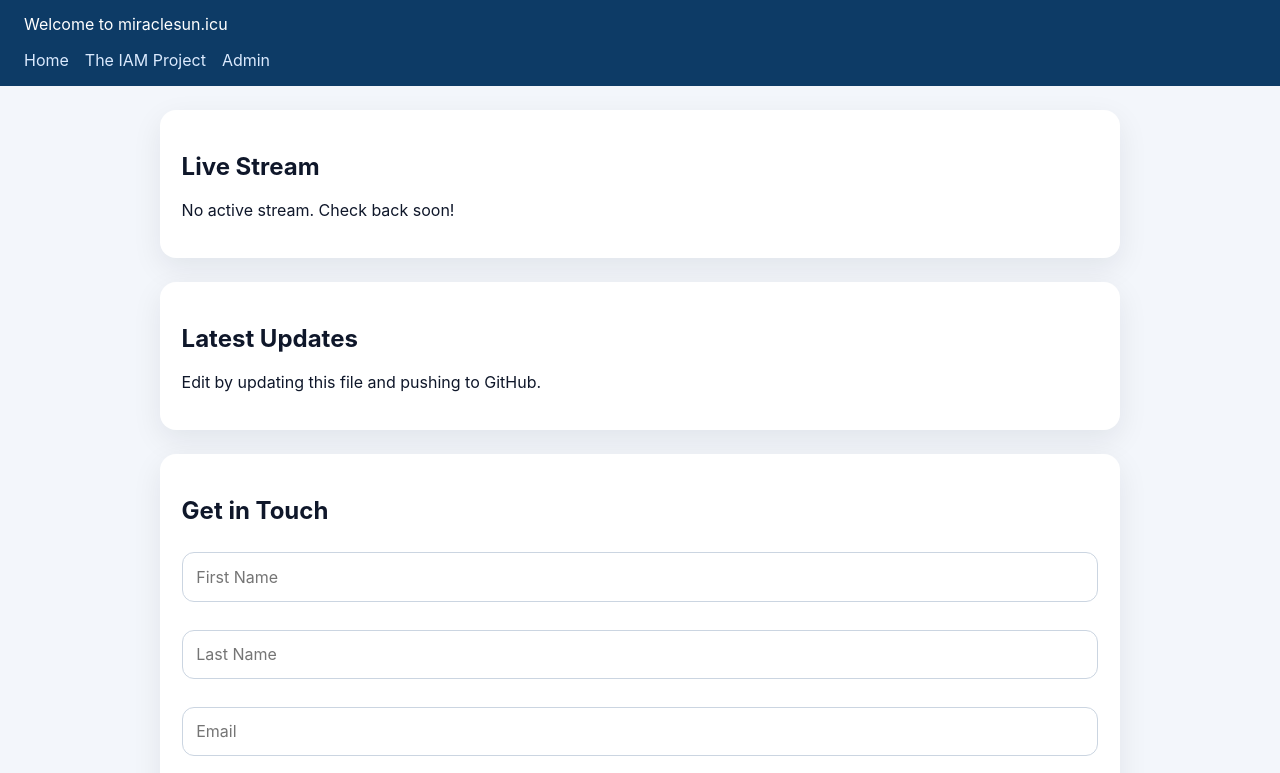
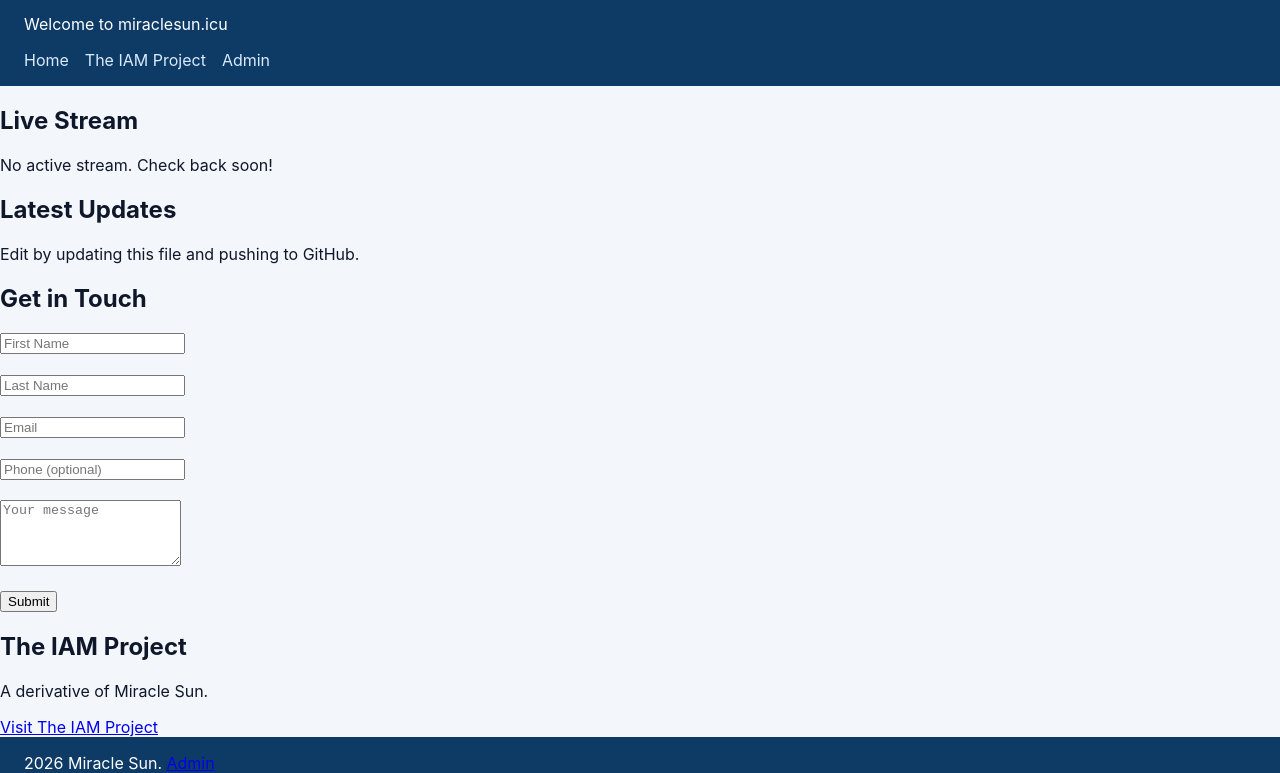
Before and after one commit to figaro546/miraclesun, a website: page public/main/index.html in a window 1280 px wide. Shown: the part 57-830 px from the top of the page. Drawn offline with Linux system fonts and the light colour scheme; no server answers.

Commit message:
Clean up styles by removing unused CSS rules
Removed unused styles for main, section, input, textarea, button, and footer.

```diff
--- a/public/styles.css
+++ b/public/styles.css
@@ -4,73 +4,29 @@ body {
   background: #f3f6fb;
   color: #0f172a;
 }
+
 header,
 footer {
   background: #0d3b66;
   color: #fff;
   padding: 1rem 1.5rem;
 }
+
 header h1,
 footer p {
   margin: 0;
 }
+
 nav {
   margin-top: 0.75rem;
 }
+
 nav a {
   color: #dbeafe;
   text-decoration: none;
   margin-right: 1rem;
 }
+
 nav a:hover {
   text-decoration: underline;
 }
-main {
-  max-width: 960px;
-  margin: 0 auto;
-  padding: 1.5rem;
-}
-section {
-  margin-bottom: 1.5rem;
-  background: #ffffff;
-  border-radius: 1rem;
-  padding: 1.35rem;
-  box-shadow: 0 10px 30px rgba(15, 23, 42, 0.08);
-}
-input,
-textarea,
-button {
-  font: inherit;
-}
-input,
-textarea {
-  width: 100%;
-  border: 1px solid #cbd5e1;
-  border-radius: 0.75rem;
-  padding: 0.85rem;
-  margin-top: 0.5rem;
-  box-sizing: border-box;
-}
-button {
-  background: #0d3b66;
-  color: #fff;
-  border: none;
-  border-radius: 0.85rem;
-  padding: 0.85rem 1.4rem;
-  cursor: pointer;
-}
-button:hover {
-  background: #144a8f;
-}
-#form-response p {
-  margin: 0.75rem 0 0;
-}
-footer {
-  text-align: center;
-}
-a {
-  color: #0d3b66;
-}
-a:hover {
-  text-decoration: underline;
-}
```
